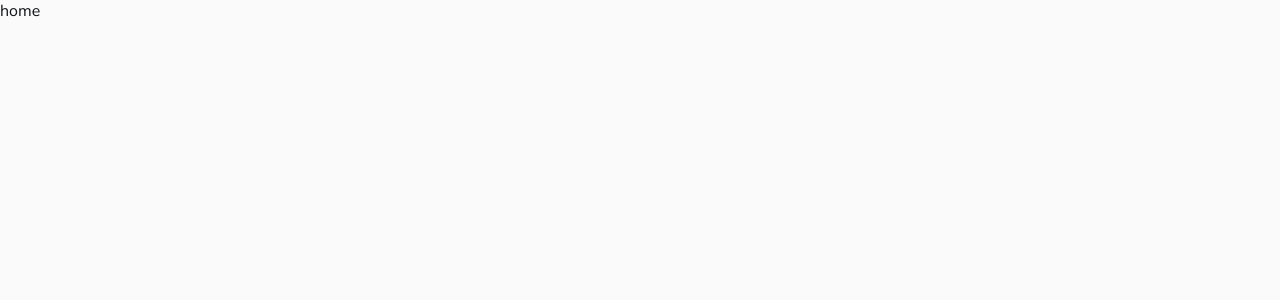
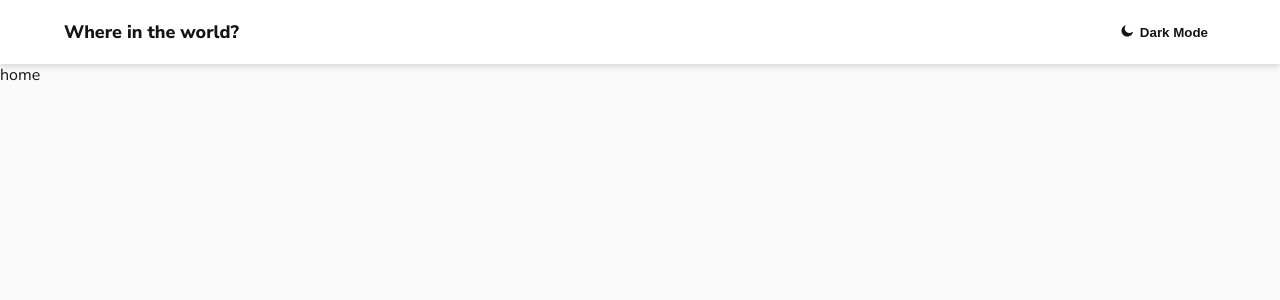
Before and after one commit to mome13/alibaba-countries, a React (Vite) app: page / in a window 1280 px wide. Shown: the top 300 px of the page. Built offline with nearby package versions, Linux system fonts and the light colour scheme.

Commit message:
Add navbar

```diff
--- /dev/null
+++ b/src/components/navbar/index.tsx
@@ -0,0 +1,17 @@
+import './navbar.css';
+
+const Navbar = () => {
+  return (
+    <div className='navbar'>
+      <div className='container flex justify-between items-center'>
+        <h1>{'Where in the world?'}</h1>
+        <button className='btn-theme'>
+          <i className='btn-theme__icon fa-solid fa-moon'></i>
+          <span className='semi-bold'>{'Dark Mode'}</span>
+        </button>
+      </div>
+    </div>
+  );
+};
+
+export default Navbar;
--- /dev/null
+++ b/src/components/navbar/navbar.css
@@ -0,0 +1,23 @@
+.navbar {
+  height: 4rem;
+  background: var(--elements-bg);
+  display: flex;
+  align-items: center;
+  filter: drop-shadow(0 4px 3px rgb(0 0 0 / 0.07))
+    drop-shadow(0 2px 2px rgb(0 0 0 / 0.06));
+}
+
+.btn-theme {
+  background: var(--elements-bg);
+  color: var(--text);
+  border: none;
+  display: flex;
+  align-items: center;
+  gap: 8px;
+  cursor: pointer;
+  padding: 8px;
+}
+
+.btn-theme__icon {
+  transform: rotate(330deg);
+}
--- a/src/index.css
+++ b/src/index.css
@@ -41,3 +41,31 @@ h1 {
   font-size: 1.125rem;
   font-weight: 800;
 }
+
+.container {
+  width: 100%;
+  margin: auto 4rem;
+}
+
+.semi-bold{
+  font-weight: 600;
+}
+
+.flex {
+  display: flex;
+}
+
+.justify-between {
+  justify-content: space-between;
+}
+
+.items-center {
+  align-items: center;
+}
+
+@media screen and (min-width: 1568px) {
+  .container {
+    margin: auto;
+    max-width: 1440px;
+  }
+}
--- a/src/scenes/root/index.tsx
+++ b/src/scenes/root/index.tsx
@@ -1,10 +1,10 @@
 import { Outlet } from 'react-router-dom';
+import Navbar from '@/components/navbar';
 
-type Props = {};
-
-const Root = (props: Props) => {
+const Root = () => {
   return (
     <div>
+      <Navbar />
       <Outlet />
     </div>
   );
```
